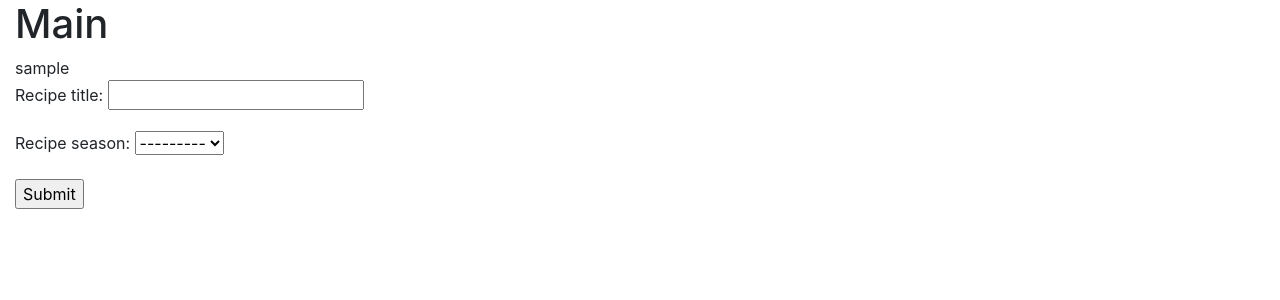
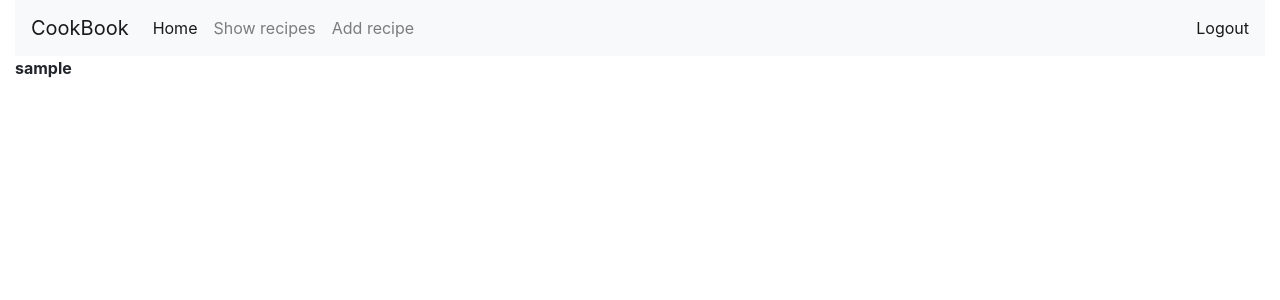
Before and after one commit to pakam2/cookbook, a Django app: page /main/ in a window 1280 px wide. Shown: the top 300 px of the page. Run offline with Django 3.2, Linux system fonts and the light colour scheme; the visitor is signed in with stand-in values (Sample User, id 1); some libraries are stand-ins or nearby versions.

Commit message:
Add navbar and logout view

```diff
--- a/cookbook_project/cookbook/forms.py
+++ b/cookbook_project/cookbook/forms.py
@@ -3,6 +3,7 @@ from django.forms import ModelForm
 from cookbook.models import RecipesModel
 from django.contrib.auth.forms import UserCreationForm
 from django.contrib.auth.models import User
+
 
 
 class RecipeForm(ModelForm):
--- a/cookbook_project/cookbook/models.py
+++ b/cookbook_project/cookbook/models.py
@@ -8,6 +8,8 @@ SEASONS = (  ("SP", "Spring"),
             ("AU", "Autumn"),
             ("WI","Winter"),
             )
+
+
 class RecipesModel(models.Model):
 
     recipe_title = models.CharField(max_length=200)
--- a/cookbook_project/cookbook/templates/main.html
+++ b/cookbook_project/cookbook/templates/main.html
@@ -1,11 +1,29 @@
 {% extends 'base.html' %}
 
-{% block title  %}Główna strona {% endblock %}
+{% block title  %}Main site{% endblock %}
 {%block body %}
-<h1>Main</h1>
-{{user}}
-<form action='/' method="POST">
-		{{form.as_p}}
-		<input type="submit" name="Dadaj"/>
-</form>
+
+<nav class="navbar navbar-expand-lg navbar-light bg-light">
+  <a class="navbar-brand" href="#">CookBook</a>
+  <button class="navbar-toggler" type="button" data-toggle="collapse" data-target="#navbarText" aria-controls="navbarText" aria-expanded="false" aria-label="Toggle navigation">
+    <span class="navbar-toggler-icon"></span>
+  </button>
+  <div class="collapse navbar-collapse" id="navbarText">
+    <ul class="navbar-nav mr-auto">
+      <li class="nav-item active">
+        <a class="nav-link" href="#">Home</a>
+      </li>
+      <li class="nav-item">
+        <a class="nav-link" href="#">Show recipes</a>
+      </li>
+      <li class="nav-item">
+        <a class="nav-link" href="#">Add recipe</a>
+      </li>
+    </ul>
+    <span class="navbar-text">
+			<a href="/logout">Logout</a>
+    </span>
+  </div>
+</nav>
+<strong>{{user}}</strong>
 {% endblock %}
--- a/cookbook_project/cookbook/views.py
+++ b/cookbook_project/cookbook/views.py
@@ -10,11 +10,10 @@ from django.contrib.auth.models import User
 
 # Create your views here.
 
-class MainView(View, LoginRequiredMixin):
+class MainView(LoginRequiredMixin, View):
 
     def get(self, request):
-        form = RecipeForm()
-        return render(request, 'main.html', {'form': form})
+        return render(request, 'main.html')
 
     def post(self, request):
         return render(request, 'main.html')
@@ -57,3 +56,9 @@ class LoginView(View):
             return redirect('/main')
         else:
             return HttpResponse("There is no such user")
+
+class LogOutView(View):
+
+    def get(self, request):
+        logout(request)
+        return redirect('/')
--- a/cookbook_project/cookbook_project/urls.py
+++ b/cookbook_project/cookbook_project/urls.py
@@ -15,12 +15,13 @@ Including another URLconf
 """
 from django.conf.urls import url
 from django.contrib import admin
-from cookbook.views import MainView, SignUpView, LoginView
+from cookbook.views import MainView, SignUpView, LoginView, LogOutView
 
 urlpatterns = [
     url(r'^admin/', admin.site.urls),
     url(r'^main/', MainView.as_view(), name="main"),
     url(r'^$', LoginView.as_view(), name="login"),
+    url(r'^logout/', LogOutView.as_view(), name="logout"),
     url(r'^signup/', SignUpView.as_view(), name="signup"),
 
 
```
